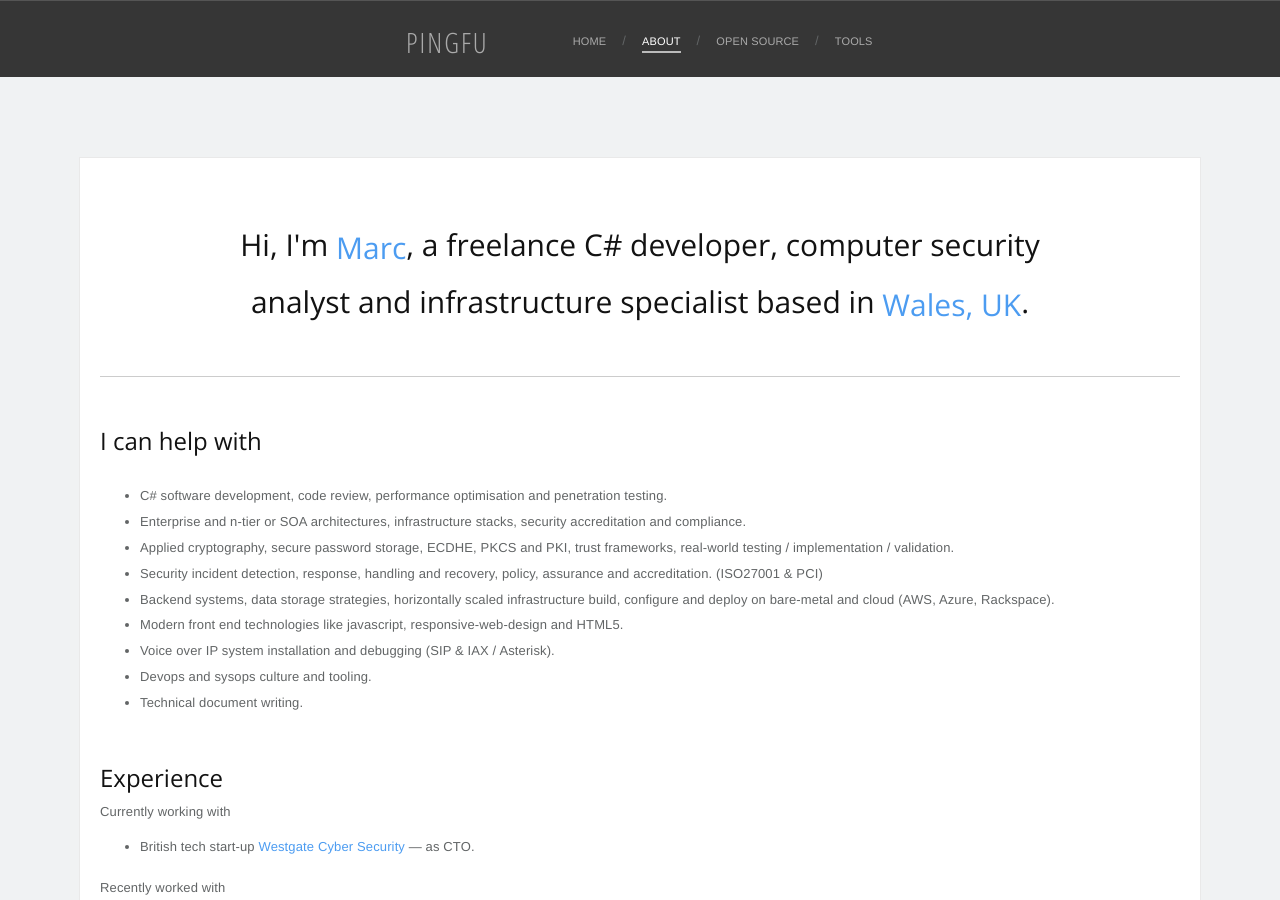
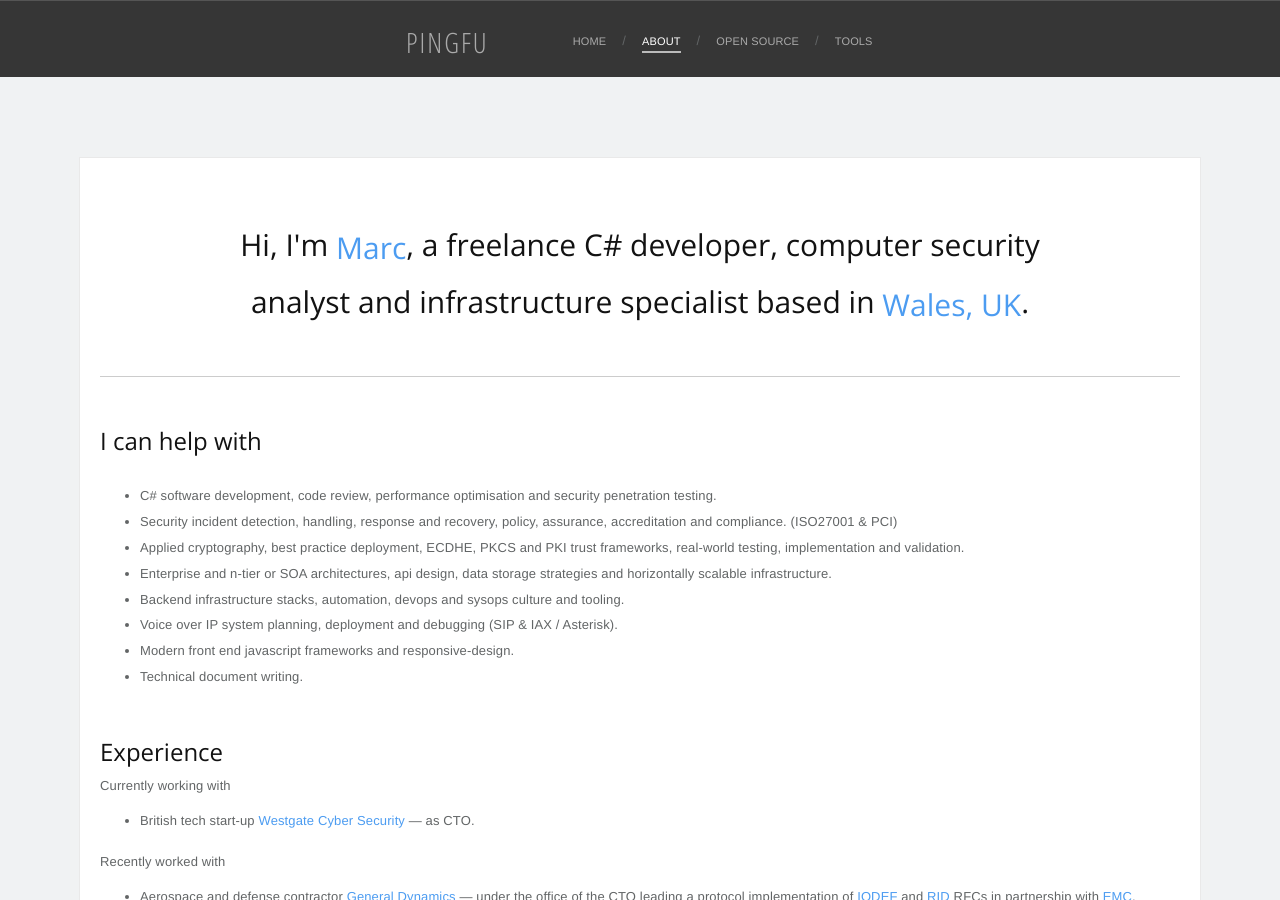
Before and after one commit to pingfu/pingfu.github.io, a Jekyll site: the page built from about.html, in a window 1280 px wide and 900 px high. Built offline with Jekyll 4.4.1, drawn with Linux system fonts in a browser that asks for light colours; nearby versions of some CDN libraries.

Commit message:
cleaning up bullet points

```diff
--- a/about.html
+++ b/about.html
@@ -16,14 +16,13 @@ breadcrumb: About
 	<br />
 
 	<ul>
-		<li>C# software development, code review, performance optimisation and penetration testing.</li>
-		<li>Enterprise and n-tier or SOA architectures, infrastructure stacks, security accreditation and compliance.</li>
-		<li>Applied cryptography, secure password storage, ECDHE, PKCS and PKI, trust frameworks, real-world testing / implementation / validation.</li>
-		<li>Security incident detection, response, handling and recovery, policy, assurance and accreditation. (ISO27001 &amp; PCI)</li>
-		<li>Backend systems, data storage strategies, horizontally scaled infrastructure build, configure and deploy on bare-metal and cloud (AWS, Azure, Rackspace).</li>
-		<li>Modern front end technologies like javascript, responsive-web-design and HTML5.</li>
-		<li>Voice over IP system installation and debugging (SIP &amp; IAX / Asterisk).</li>
-		<li>Devops and sysops culture and tooling.</li>
+		<li>C# software development, code review, performance optimisation and security penetration testing.</li>
+		<li>Security incident detection, handling, response and recovery, policy, assurance, accreditation and compliance. (ISO27001 &amp; PCI)</li>
+		<li>Applied cryptography, best practice deployment, ECDHE, PKCS and PKI trust frameworks, real-world testing, implementation and validation.</li>
+		<li>Enterprise and n-tier or SOA architectures, api design, data storage strategies and horizontally scalable infrastructure.</li>
+		<li>Backend infrastructure stacks, automation, devops and sysops culture and tooling.</li>
+		<li>Voice over IP system planning, deployment and debugging (SIP &amp; IAX / Asterisk).</li>
+		<li>Modern front end javascript frameworks and responsive-design.</li>
 		<li>Technical document writing.</li>
 	</ul>
 
```
